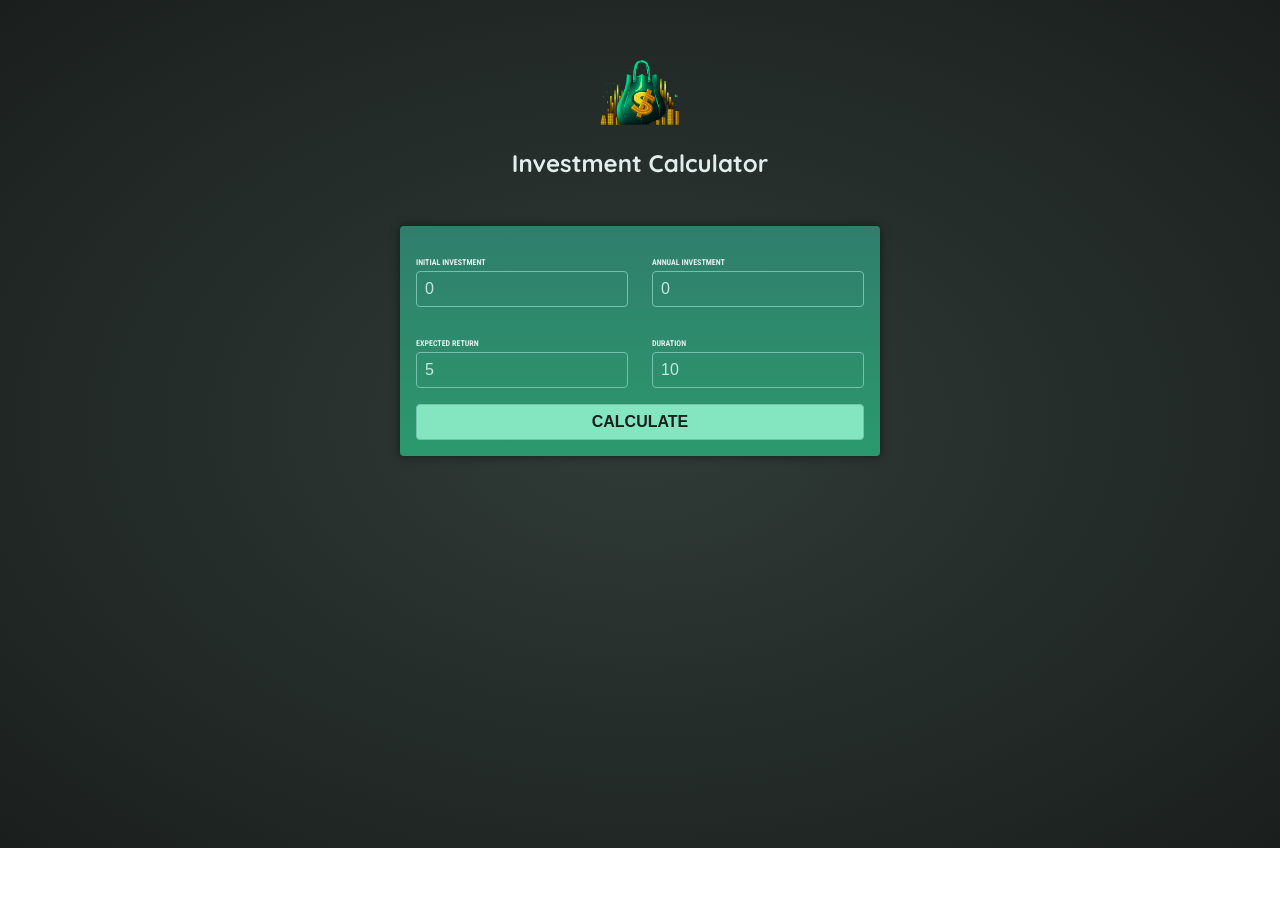
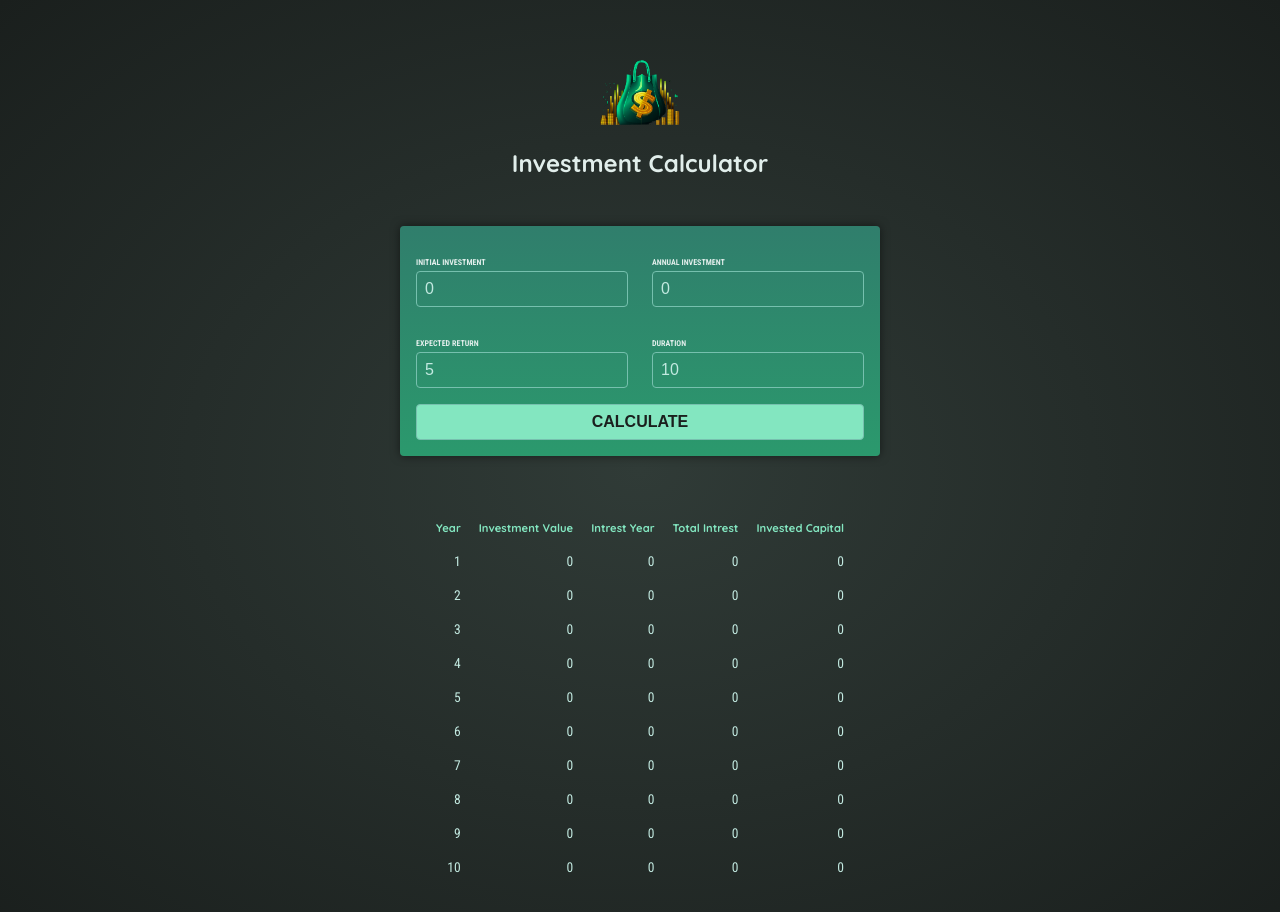
Before and after one commit to malhxr/AWF-P2, an Angular app: page / in a window 1280 px wide. Both pictures are taken after a click on the button "CALCULATE". Shown: the top 912 px of the page. Before the commit the page ends 848 px from the top, so only its background shows below. Built offline with nearby package versions, Linux system fonts and the light colour scheme.

Commit message:
outputting the calculated investment

```diff
--- a/src/app/app.component.html
+++ b/src/app/app.component.html
@@ -1,2 +1,3 @@
 <app-header/>
 <app-user-input (calculate)="onCalculateInvestmentResults($event)"/>
+<app-investment-results [results]="resultData"/>
--- a/src/app/app.component.ts
+++ b/src/app/app.component.ts
@@ -1,15 +1,17 @@
 import { Component } from '@angular/core';
 import { HeaderComponent } from "./header/header.component";
 import { UserInputComponent } from "./user-input/user-input.component";
-import { InvestmentInput } from "./investment-input.model";
+import { InvestmentInput, InvestmentResult } from "./investment-input.model";
+import { InvestmentResultsComponent } from "./investment-results/investment-results.component";
 
 @Component({
   selector: 'app-root',
   standalone: true,
   templateUrl: './app.component.html',
-  imports: [HeaderComponent, UserInputComponent],
+  imports: [HeaderComponent, UserInputComponent, InvestmentResultsComponent],
 })
 export class AppComponent {
+  resultData?:InvestmentResult[]
 
   onCalculateInvestmentResults(data:InvestmentInput) {
     const {initialInvestment, annualInvestment, duration, expectedReturn} = data
@@ -31,8 +33,8 @@ export class AppComponent {
         totalAmountInvested: initialInvestment + annualInvestment * year,
       });
     }
-    console.log(annualData);
 
+   this.resultData = annualData
   }
 
 }
--- /dev/null
+++ b/src/app/investment-results/investment-results.component.css
@@ -0,0 +1,19 @@
+table {
+    max-width: 50rem;
+    margin: 2rem auto;
+    padding: 1rem;
+    table-layout: fixed;
+    border-spacing: 1rem;
+    text-align: right;
+  }
+
+  table thead {
+    font-size: 0.7rem;
+    color: #83e6c0;
+  }
+
+  table tbody {
+    font-family: "Roboto Condensed", sans-serif;
+    font-size: 0.85rem;
+    color: #c2e9e0;
+  }
--- /dev/null
+++ b/src/app/investment-results/investment-results.component.html
@@ -0,0 +1,28 @@
+@if (!results) {
+
+<p class="center">Add Investment values and hit Calculate to get started!!</p>
+}@else {
+
+<table>
+  <thead>
+    <tr>
+      <th>Year</th>
+      <th>Investment Value</th>
+      <th>Intrest Year</th>
+      <th>Total Intrest</th>
+      <th>Invested Capital</th>
+    </tr>
+  </thead>
+  <tbody>
+    @for (result of results; track result.year ){
+        <tr>
+            <td>{{result.year}}</td>
+            <td>{{result.valueEndOfYear}}</td>
+            <td>{{result.interest}}</td>
+            <td>{{result.totalInterest}}</td>
+            <td>{{result.totalAmountInvested}}</td>
+        </tr>
+    }
+  </tbody>
+</table>
+}
```
Also changed, not shown: src/app/investment-input.model.ts (+9 -0 lines), src/app/investment-results/investment-results.component.ts (added, +14 -0 lines).
